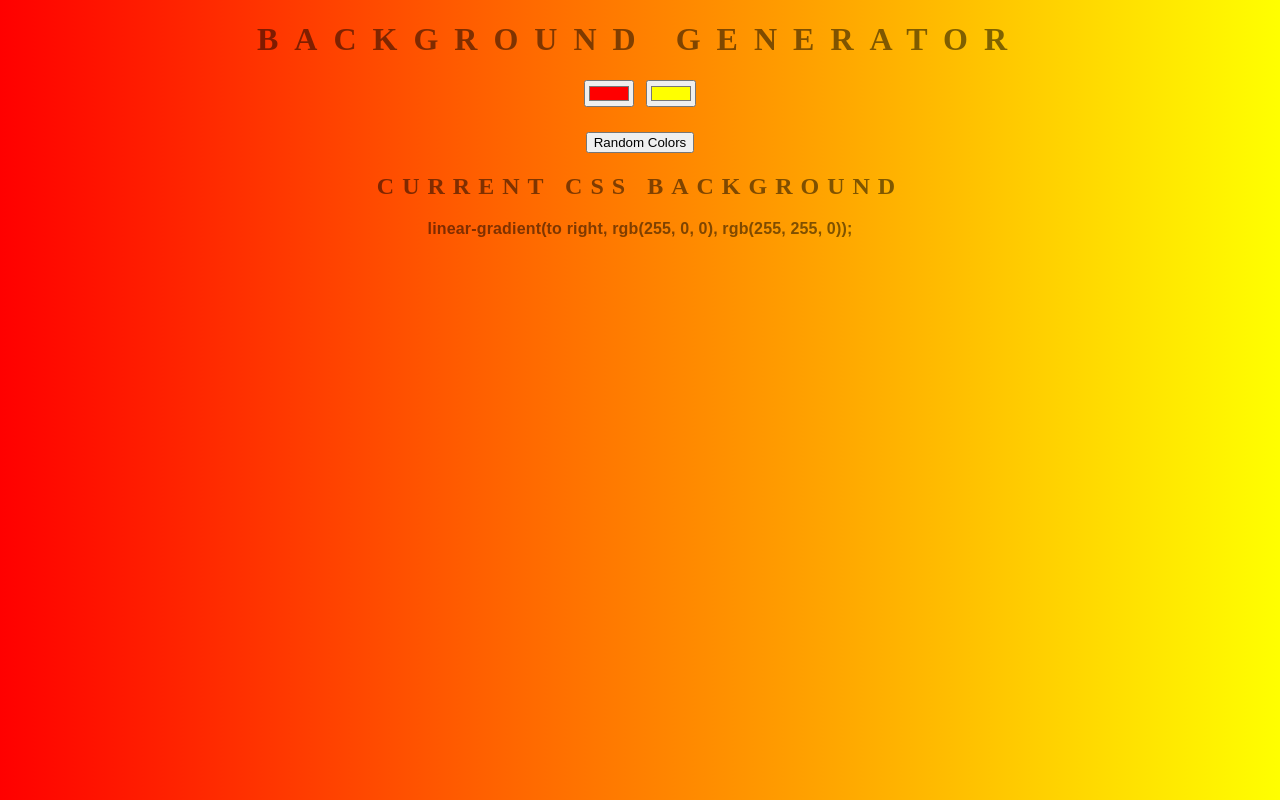
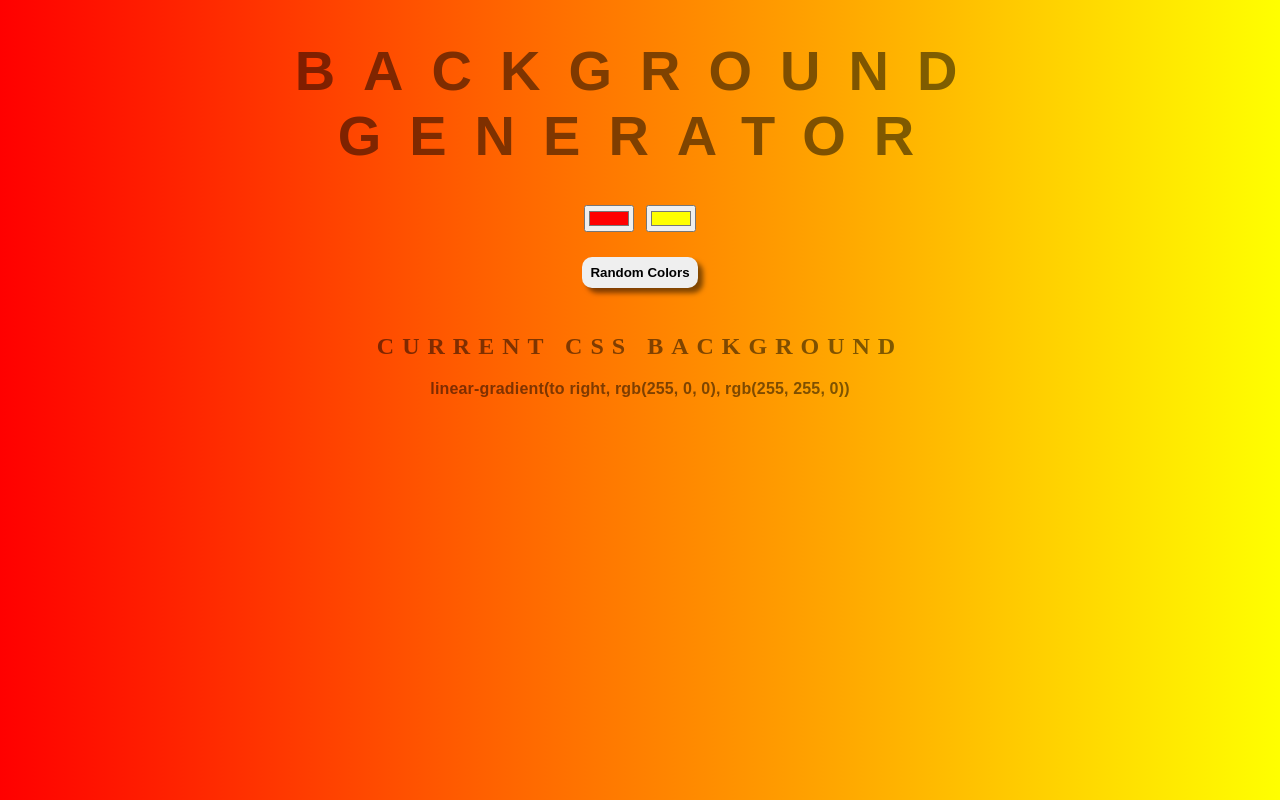
Before and after one commit to ssmeds/Gradient-Background-Generator, a plain HTML site: page index.html in a window 1280 px wide. Drawn offline with Linux system fonts and the light colour scheme.

```diff
--- a/index.html
+++ b/index.html
@@ -1,19 +1,26 @@
 <!DOCTYPE html>
 <html lang="en">
+
 <head>
 	<meta charset="UTF-8">
 	<link rel="stylesheet" href="style.css">
 	<title>Gradient Background</title>
 </head>
+
 <body id="gradient">
 	<h1>Background Generator</h1>
+	<div class="container">
+		<div class="inputs">
 			<input class="color1" type="color" name="color1" value="#00ff00">
 			<input class="color2" type="color" name="color2" value="#ff0000">
-		<div>
+		</div>
+		<!-- <div> -->
 		<button>Random Colors</button>
+		<!-- </div> -->
 	</div>
 	<h2>Current CSS Background</h2>
 	<h3></h3>
 	<script src="script.js"></script>
 </body>
+
 </html>
--- a/script.js
+++ b/script.js
@@ -11,12 +11,12 @@
 //Sets background gradience to input choices
 function backgroundColor() {
 	body.style.background = "linear-gradient(to right, " + color1.value
-	+ ", " + color2.value + ")";
-	css.textContent = body.style.background + ";";
+		+ ", " + color2.value + ")";
+	css.textContent = body.style.background;
 }
 
 //Displays the default values as a text
-body.onload = function() {
+body.onload = function () {
 	backgroundColor();
 }
 
@@ -27,14 +27,14 @@
 
 //Randomizes two colors
 function randomColor() {
-	var randomColor1 = '#'+(Math.random()*0xFFFFFF<<0).toString(16);
-    var randomColor2 = '#'+(Math.random()*0xFFFFFF<<0).toString(16);
+	var randomColor1 = '#' + (Math.random() * 0xFFFFFF << 0).toString(16);
+	var randomColor2 = '#' + (Math.random() * 0xFFFFFF << 0).toString(16);
 	body.style.background = "linear-gradient(to right, " + randomColor1 + ", " + randomColor2 + ")";
 
 	color1.value = randomColor1;
 	color2.value = randomColor2;
 
-	css.textContent = body.style.background + ";";
+	css.textContent = body.style.background;
 }
 
 
--- a/style.css
+++ b/style.css
@@ -1,16 +1,18 @@
 body {
 	font: 'Raleway', sans-serif;
-	color: rgba(0,0,0,0.5);
+	color: rgba(0, 0, 0, 0.5);
 	text-align: center;
 	text-transform: uppercase;
 	letter-spacing: 0.5em;
 	top: 15%;
 	background: linear-gradient(to right, red, yellow);
+	width: 700px;
+	margin: 0 auto;
 }
 
 h1 {
-	font: 600 3.5em 'Raleway', sans.serif;
-	color: rgba(0,0,0,0.5);
+	font: 600 3.5em 'Raleway', sans-serif;
+	color: rgba(0, 0, 0, 0.5);
 	text-align: center;
 	text-transform: uppercase;
 	letter-spacing: 0.5em;
@@ -19,13 +21,31 @@
 
 h3 {
 	font: 900 1em 'Raleway', sans-serif;
-	color: rgba(0,0,0,0.5);
+	color: rgba(0, 0, 0, 0.5);
 	text-align: center;
 	text-transform: none;
 	letter-spacing: 0.01em;
 }
 
+.container {
+	display: flex;
+	flex-direction: column;
+}
+
 button {
-	margin-top: 25px;
+	/* margin-top: 25px; */
 	text-align: center;
+	outline: none;
+	border: none;
+	border-radius: 10px;
+	padding: 0.5rem;
+	font-weight: 600;
+	margin: 25px auto;
+	box-shadow: 5px 5px 5px rgba(0, 0, 0, 0.5);
 }
+
+.inputs {
+	margin: 0 auto;
+	/* border: 1px solid black; */
+	display: inline-block;
+}
```
Also changed, not shown: assets/background-generator.png (added). Lines whose indentation alone changed are shown as unchanged.
